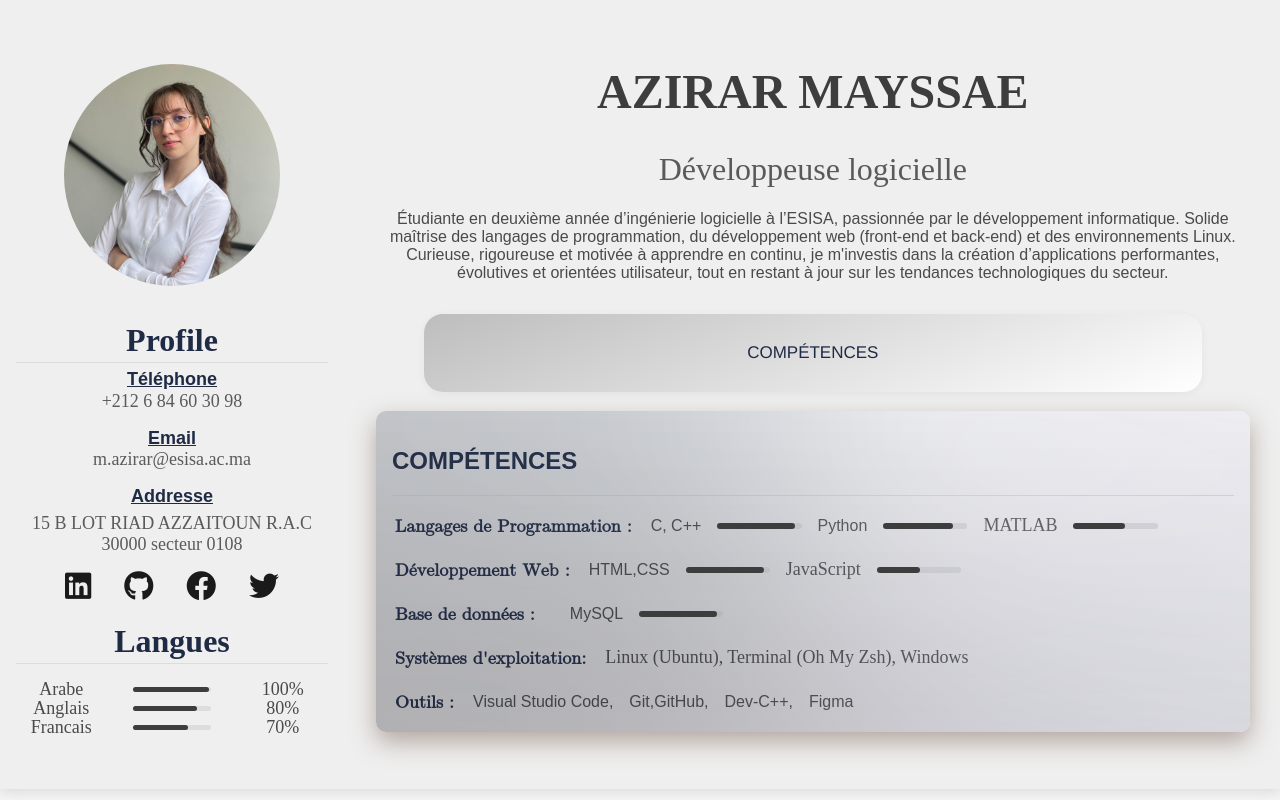
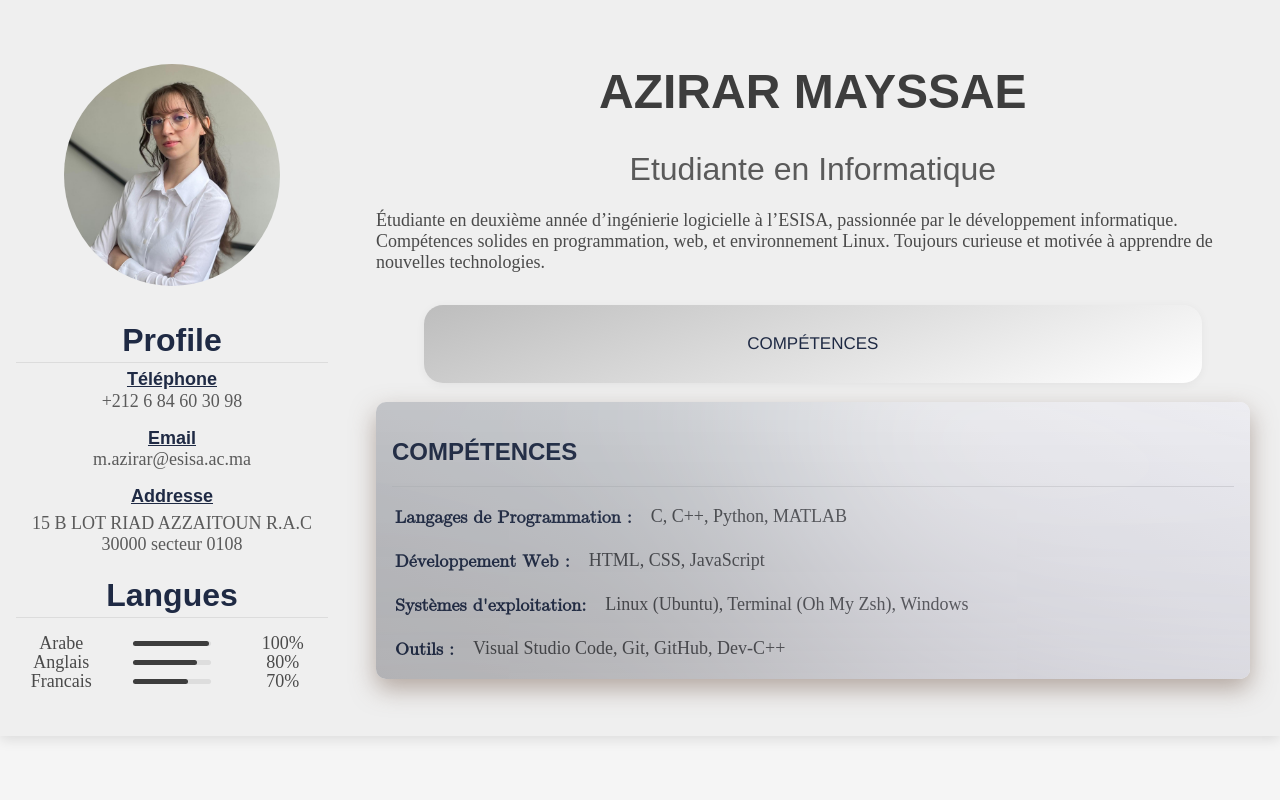
Before and after one commit to Mayssae354/cv-digital, a plain HTML site: page cv-digital/index.html in a window 1280 px wide. Both pictures are taken after a click on the button "COMPÉTENCES". Drawn offline with Linux system fonts and the light colour scheme.

Commit message:
Modification

```diff
--- a/cv-digital/index.css
+++ b/cv-digital/index.css
@@ -1,23 +1,5 @@
-:root {
-    --primary-color: #2c3e50;
-    --secondary-color: #3498db;
-    --accent-color: #e74c3c;
-    --light-color: #ecf0f1;
-    --dark-color: #2c3e50;
-    --text-color: #333;
-    --border-radius: 5px;
-    --box-shadow: 0 2px 5px rgba(0, 0, 0, 0.1);
-    --transition: all 0.3s ease;
-}
-.skill-bar {
-    height: 8px;
-    background-color: var(--light-color);
-    border-radius: var(--border-radius);
-    overflow: hidden;
-}
-.skill-level {
-    height: 100%;
-    background-color: var(--secondary-color);
+.academique {
+    animation: rotateOnce 0.8s ease;
 }
 
 @keyframes rotateOnce {
@@ -239,23 +221,17 @@ header{
 }
 .may{
     font-size: xxx-large;
-    font-family: auto;
     color: #3d3d3d;
 }
 .donner_cv p {
     font-size: larger;
 
 }
-.icons{
-    display: flex;
-    justify-content: space-evenly;
-    margin-top: 1rem;
-}
+
 
 .info
 {
     font-weight: 200;
-    font-family: fangsong;
     color: #5a5a5a;
 }
 .line{
@@ -271,7 +247,6 @@ header{
 }
 .profile_pic h2{
     font-size: xx-large;
-    font-family: emoji;
     margin: 14px;
 
 }
@@ -285,7 +260,9 @@ header{
 }
 
 
-
+.academique{
+    animation: rotateOnce 0.8s ease;
+}
 .section1,.section2,.section3{
     display: none;
 
@@ -348,52 +325,7 @@ header{
 
 
 }
-.greyy{
-    width: 10%;
-    height: 5.6px;
-    background-color: #ddd;
-    border-radius: 3px;
-}
-.html{
-    width: 8.92%;
-    height: 5.6px;
-    background-color: #3d3d3d;
-    border-radius: 3px;
-    position: absolute;
-    z-index: 2;
-}
-.js{
-    width: 4.92%;
-    height: 5.6px;
-    background-color: #3d3d3d;
-    border-radius: 3px;
-    position: absolute;
-    z-index: 2;
-}
-.matlab{
-    width: 5.92%;
-    height: 5.6px;
-    background-color: #3d3d3d;
-    border-radius: 3px;
-    position: absolute;
-    z-index: 2;
-}
-.python{
-    width: 7.92%;
-    height: 5.6px;
-    background-color: #3d3d3d;
-    border-radius: 3px;
-    position: absolute;
-    z-index: 2;
-}
-.mysql{
-    width: 8.92%;
-    height: 5.6px;
-    background-color: #3d3d3d;
-    border-radius: 3px;
-    position: absolute;
-    z-index: 2;
-}
+
 .arab{
     width: 5.92%;
     height: 5.6px;
@@ -474,7 +406,6 @@ main h1{
 .comp{
     margin-top: 1rem;
     display: flex;
-    flex-wrap: wrap;
     align-items: center;
     gap: 1rem;
 }
@@ -558,7 +489,7 @@ main h1{
         width: 100%;
     }
     .profile{
-
+        width: 100%;
         align-items: center;
     }
     .profile img{
@@ -577,7 +508,7 @@ main h1{
     }
     .choices button{
         width: 44%;
-        font-size: 13px;
+        font-size: 15px;
     }
     .profile h1{
         padding: 8px;
@@ -589,9 +520,6 @@ main h1{
         font-size: x-large;
         padding: 9px;
     }
-    .down h1{
-        font-size: large;
-    }
     .arab{
         width: 22.92%;
     }
@@ -600,9 +528,6 @@ main h1{
     }
     .francais{
         width: 15.3%;
-    }
-    .pour{
-        gap: 1rem;
     }
     .footer2 {
         display: flex;
@@ -626,11 +551,9 @@ main h1{
         padding: 1rem 1rem 1rem 1rem;
     }
     .down{
-        padding: 6px 1rem;
+        padding: 6px 2rem;
     }
-    .down h1{
-        font-size: large;
-    }
+
     .donnee_cv{
         width: 72%;
     }
@@ -648,50 +571,5 @@ main h1{
     .profile{
         padding: 0;
     }
-    .profile_pic{
-        width: 30%;
-    }
-    .arab{
-        width: 7.3%;
-    }
-    .Anglais{
-        width: 6%;
-    }
-    .francais{
-        width: 5.3%;
-    }
-    .icons{
-        font-size: 20px;
-    }
-    .footer2{
-        gap: 2rem;
-    }
-    .choices.large{
-        padding: 0rem;
-    }
-    .greyy{
-        width: 15%;
-    }
-    .html{
-        width: 12.92%;
-    }
-    .matlab{
-        width: 7.92%;
-    }
-    .python{
-        width: 9.92%;
-    }
-    .secmain{
-        margin-top: 1rem;
-    }
-    .mysql{
-        width: 10.92%;
-    }
+
 }
-
-@media screen and (max-width:300px)
-{
-    .choices button{
-        font-size: 10px;
-    }
-}
--- a/cv-digital/index.html
+++ b/cv-digital/index.html
@@ -5,9 +5,6 @@
     <meta name="viewport" content="width=device-width, initial-scale=1.0">
     <title>CV_Digital</title>
     <link rel="stylesheet" href="./index.css">
-
-    <link rel="stylesheet" href="https://cdnjs.cloudflare.com/ajax/libs/font-awesome/6.4.0/css/all.min.css">
-
 </head>
 <body>
     <header>
@@ -33,24 +30,6 @@
                     <div>
                         <h1>Addresse</h1>
                     <p class="Addresse">15 B LOT RIAD AZZAITOUN R.A.C 30000 secteur 0108</p>
-                    <div class="icons">
-                       <a href="https://www.linkedin.com/in/mayssae-azirar-a47336215" target="_blank">
-                            <i class="fab fa-linkedin" style="font-size: 30px; color: #1a1a1a;"></i>
-                        </a>
-
-                        <a href="https://github.com/Mayssae354" target="_blank">
-                            <i class="fab fa-github" style="font-size: 30px; color: #1a1a1a;"></i>
-                        </a>
-
-                        <a href="https://web.facebook.com/?_rdc=1&_rdr#" target="_blank">
-                            <i class="fab fa-facebook" style="font-size: 30px; color: #1a1a1a; cursor: pointer;"></i>
-                        </a>
-
-                        <a href="https://x.com/azrmayssae?s=11" target="_blank">
-                            <i class="fab fa-twitter" style="font-size: 30px; color: #1a1a1a;"></i>
-                          </a>
-                    </div>
-
 
                     </div>
 
@@ -108,8 +87,8 @@
         <div class="donnee_cv">
 
             <h1 class="may">AZIRAR MAYSSAE</h1>
-           <h1 class="info">Développeuse logicielle </h1>
-           <span>Étudiante en deuxième année d’ingénierie logicielle à l’ESISA, passionnée par le développement informatique. Solide maîtrise des langages de programmation, du développement web (front-end et back-end) et des environnements Linux. Curieuse, rigoureuse et motivée à apprendre en continu, je m'investis dans la création d’applications performantes, évolutives et orientées utilisateur, tout en restant à jour sur les tendances technologiques du secteur.</span>
+           <h1 class="info">Etudiante en Informatique</h1>
+           <p>Étudiante en deuxième année d’ingénierie logicielle à l’ESISA, passionnée par le développement informatique. Compétences solides en programmation, web, et environnement Linux. Toujours curieuse et motivée à apprendre de nouvelles technologies.</p>
 
            <nav id="barre" class="choices large">
             <button id="btn1">PROJETS <br> Académique </button>
@@ -118,7 +97,7 @@
           </nav>
 
 
-           <main class="secmain">
+           <main>
             <section id="sec1" class="section1">
                 <h1>PROJETS ACADÉMIQUES</h1>
             <div class="line"></div>
@@ -141,42 +120,13 @@
             <footer>
                 <div class="comp">
                     <h1>Langages de Programmation :</h1>
-                    <span>C, C++</span>
-                    <div class="greyy">
-                        <div class="html"></div>
-                    </div>
-                    <span>Python</span>
-                    <div class="greyy">
-                        <div class="python"></div>
-                    </div>
-                <p> MATLAB</p>
-                <div class="greyy">
-                    <div class="matlab"></div>
-                </div>
+                <p>C, C++, Python, MATLAB</p>
                 </div>
                 <div class="comp">
                     <h1>Développement Web :
                     </h1>
-                    <span>HTML,CSS</span>
-                    <div class="greyy">
-                        <div class="html"></div>
-                    </div>
-                    <p> JavaScript
+                    <p>HTML, CSS, JavaScript
                     </p>
-                    <div class="greyy">
-                        <div class="js"></div>
-                    </div>
-
-                </div>
-                <div class="comp">
-                    <h1> Base de données : </h1>
-                    <div>
-
-                    </div>
-                    <span>MySQL</span>
-                    <div class="greyy">
-                        <div class="mysql"></div>
-                    </div>
                 </div>
                 <div class="comp">
                     <h1>Systèmes  d'exploitation:
@@ -187,17 +137,8 @@
                 <div class="comp">
                     <h1>Outils :
                     </h1>
-                    <span>Visual Studio Code,</span>
-
-                    <span> Git,GitHub,</span>
-
-                    <span>Dev-C++,</span>
-                    <span>Figma</span>
-
-
+                    <p>Visual Studio Code, Git, GitHub, Dev-C++</p>
                 </div>
-
-
             </footer>
             </section>
 
@@ -269,6 +210,7 @@
 
 
 
+
    <script src="./index.js"></script>
 </body>
 </html>
```
